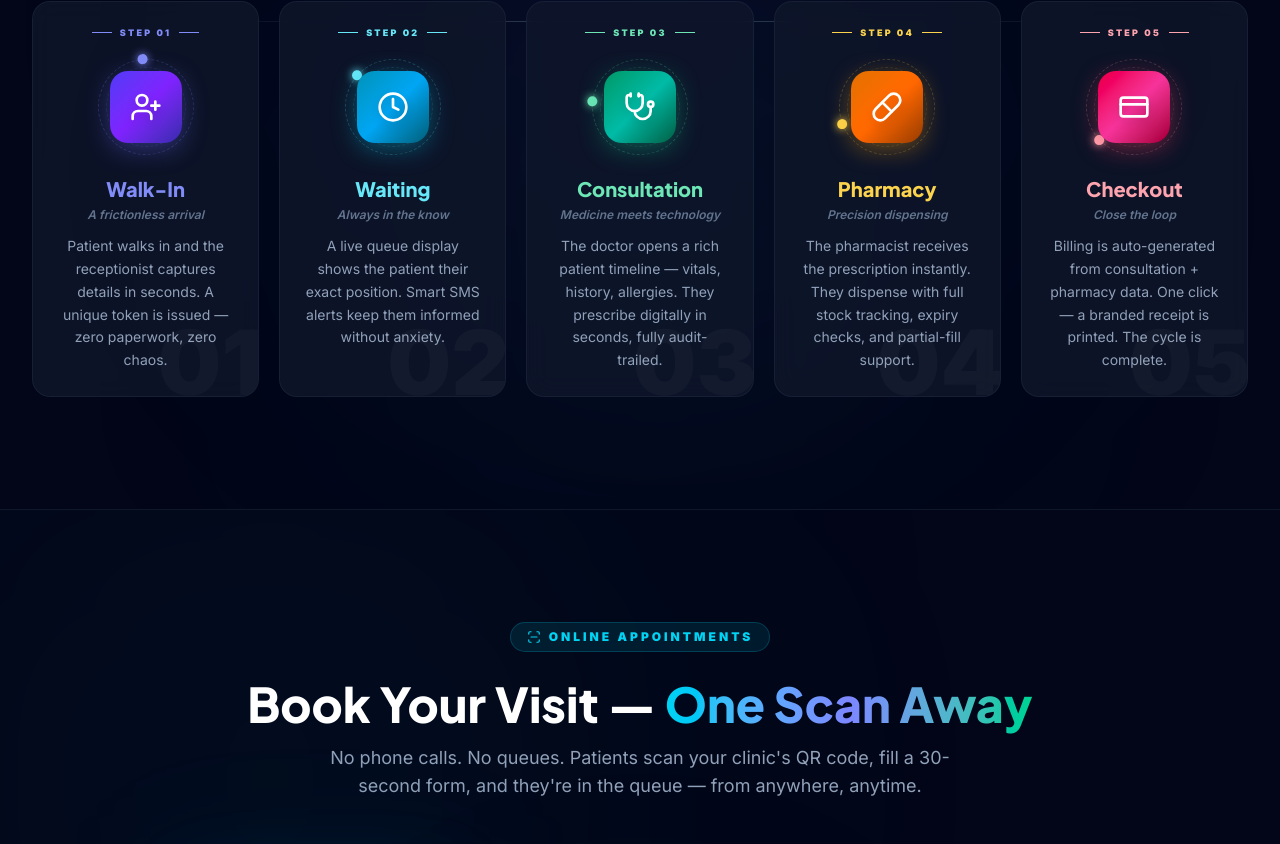
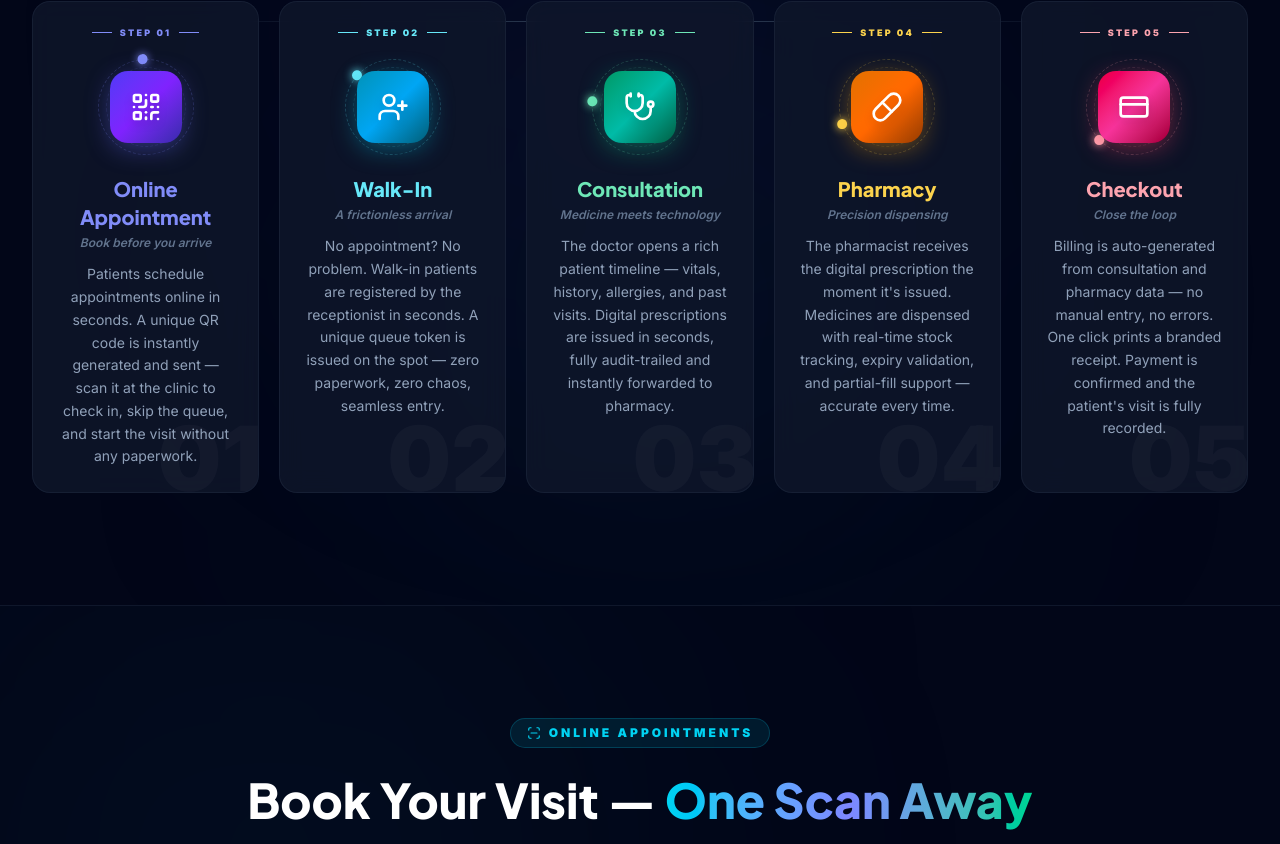
Before and after one commit to nuwandm/smart-practice-center, a Next.js app: page / in a window 1280 px wide. Shown: the part 3454-4298 px from the top of the page. Built offline with nearby package versions, Linux system fonts and the light colour scheme.

Commit message:
step updates

```diff
--- a/src/components/Workflow.tsx
+++ b/src/components/Workflow.tsx
@@ -1,15 +1,15 @@
 "use client";
 
 import { motion } from "framer-motion";
-import { UserPlus, Clock, Stethoscope, Pill, CreditCard } from "lucide-react";
+import { QrCode, UserPlus, Stethoscope, Pill, CreditCard } from "lucide-react";
 
 const steps = [
     {
         id: 1,
-        title: "Walk-In",
-        subtitle: "A frictionless arrival",
-        description: "Patient walks in and the receptionist captures details in seconds. A unique token is issued — zero paperwork, zero chaos.",
-        icon: UserPlus,
+        title: "Online Appointment",
+        subtitle: "Book before you arrive",
+        description: "Patients schedule appointments online in seconds. A unique QR code is instantly generated and sent — scan it at the clinic to check in, skip the queue, and start the visit without any paperwork.",
+        icon: QrCode,
         gradient: "from-indigo-600 via-violet-600 to-indigo-800",
         glow: "rgba(99,102,241,0.4)",
         accent: "#818cf8",
@@ -17,10 +17,10 @@ const steps = [
     },
     {
         id: 2,
-        title: "Waiting",
-        subtitle: "Always in the know",
-        description: "A live queue display shows the patient their exact position. Smart SMS alerts keep them informed without anxiety.",
-        icon: Clock,
+        title: "Walk-In",
+        subtitle: "A frictionless arrival",
+        description: "No appointment? No problem. Walk-in patients are registered by the receptionist in seconds. A unique queue token is issued on the spot — zero paperwork, zero chaos, seamless entry.",
+        icon: UserPlus,
         gradient: "from-cyan-600 via-sky-500 to-cyan-800",
         glow: "rgba(6,182,212,0.4)",
         accent: "#67e8f9",
@@ -30,7 +30,7 @@ const steps = [
         id: 3,
         title: "Consultation",
         subtitle: "Medicine meets technology",
-        description: "The doctor opens a rich patient timeline — vitals, history, allergies. They prescribe digitally in seconds, fully audit-trailed.",
+        description: "The doctor opens a rich patient timeline — vitals, history, allergies, and past visits. Digital prescriptions are issued in seconds, fully audit-trailed and instantly forwarded to pharmacy.",
         icon: Stethoscope,
         gradient: "from-emerald-600 via-teal-500 to-emerald-800",
         glow: "rgba(16,185,129,0.4)",
@@ -41,7 +41,7 @@ const steps = [
         id: 4,
         title: "Pharmacy",
         subtitle: "Precision dispensing",
-        description: "The pharmacist receives the prescription instantly. They dispense with full stock tracking, expiry checks, and partial-fill support.",
+        description: "The pharmacist receives the digital prescription the moment it's issued. Medicines are dispensed with real-time stock tracking, expiry validation, and partial-fill support — accurate every time.",
         icon: Pill,
         gradient: "from-amber-600 via-orange-500 to-amber-800",
         glow: "rgba(245,158,11,0.4)",
@@ -52,7 +52,7 @@ const steps = [
         id: 5,
         title: "Checkout",
         subtitle: "Close the loop",
-        description: "Billing is auto-generated from consultation + pharmacy data. One click — a branded receipt is printed. The cycle is complete.",
+        description: "Billing is auto-generated from consultation and pharmacy data — no manual entry, no errors. One click prints a branded receipt. Payment is confirmed and the patient's visit is fully recorded.",
         icon: CreditCard,
         gradient: "from-rose-600 via-pink-500 to-rose-800",
         glow: "rgba(244,63,94,0.4)",
```
